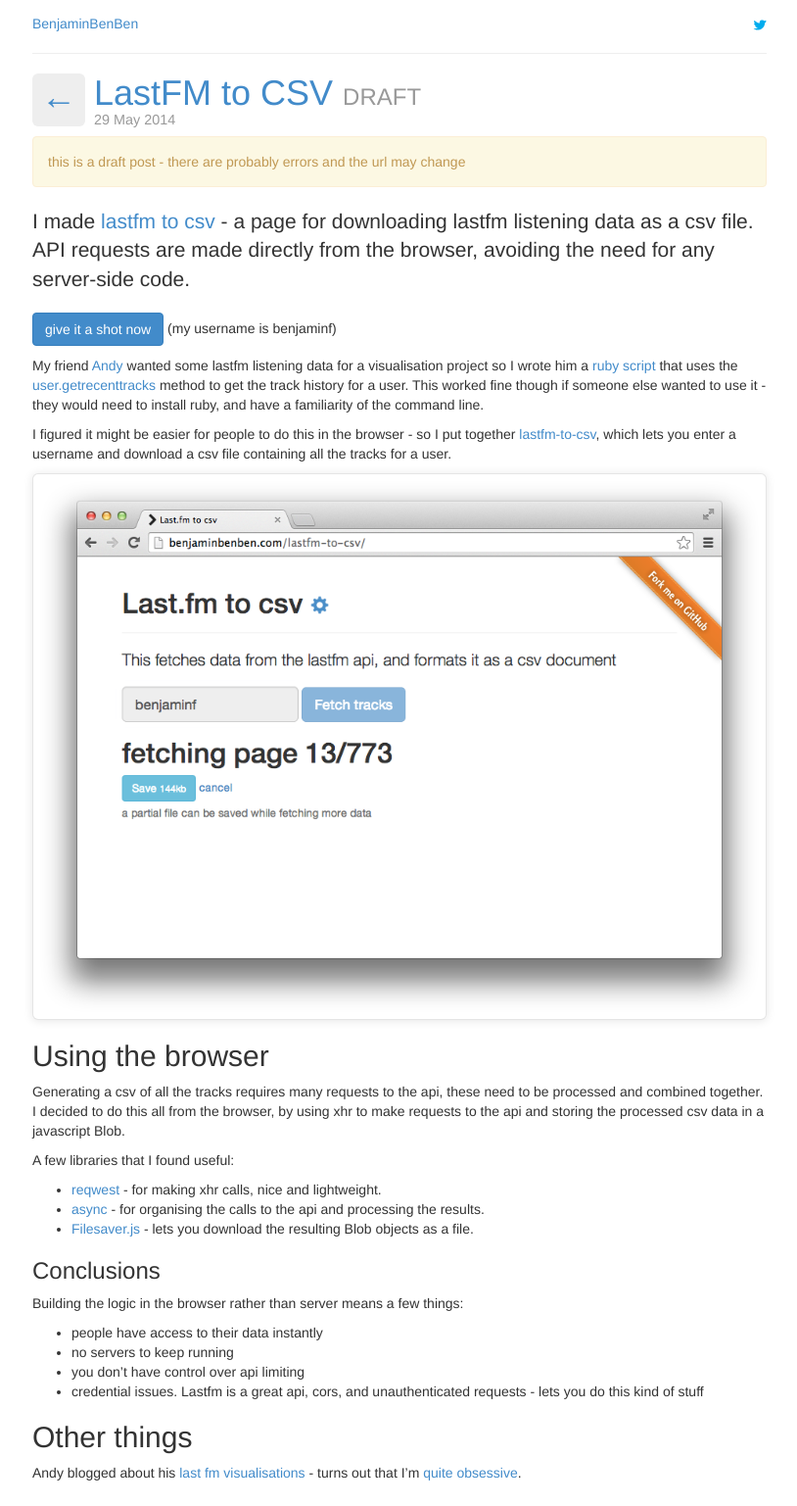
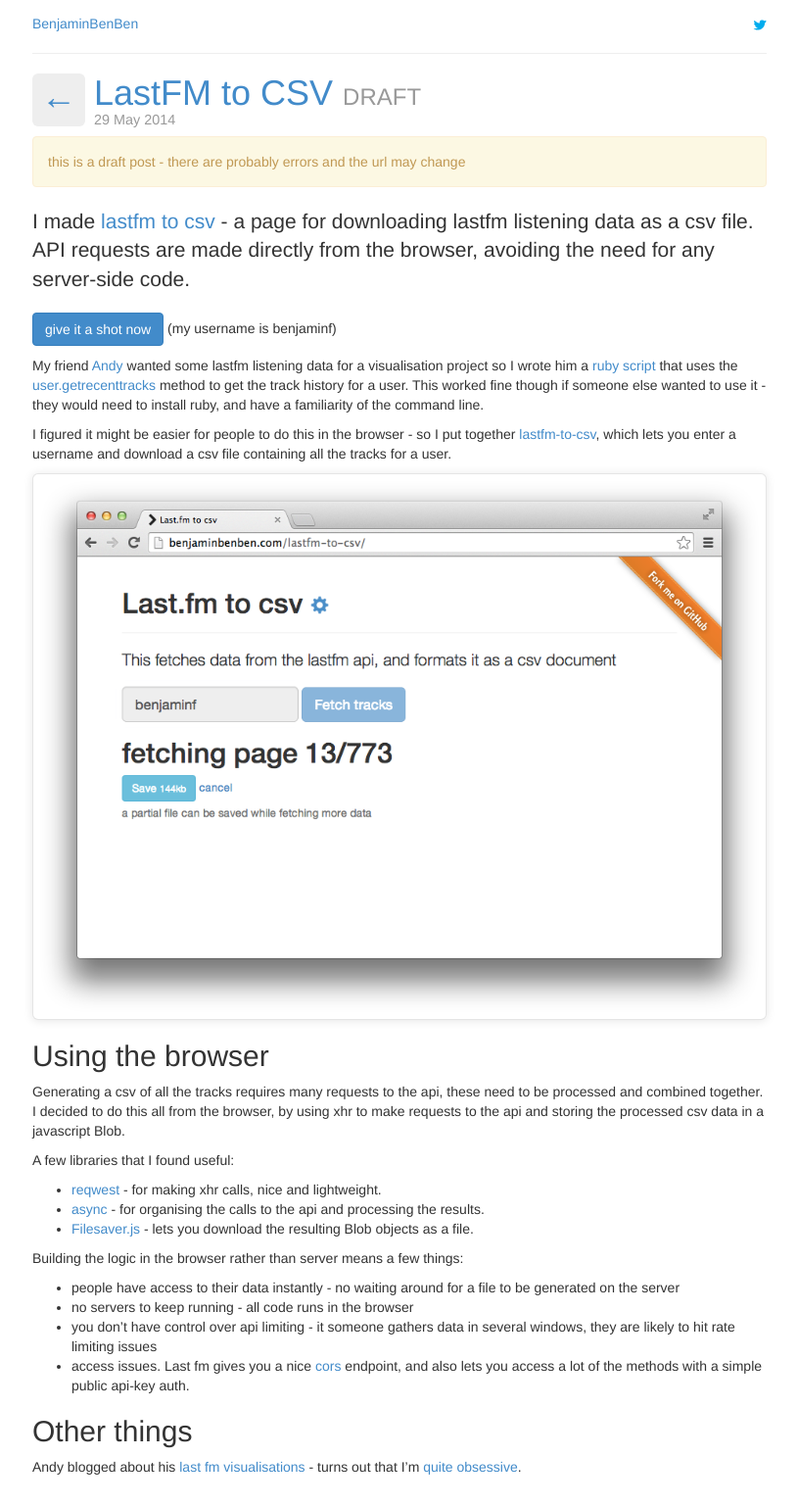
Before and after one commit to benfoxall/benfoxall.github.com, a Jekyll site: the page built from _posts/2014-05-29-lastfm-to-csv.md, in a window 1280 px wide. Shown: the whole page at 98% size, without its empty margins (232-1046 px from the left). Built offline with Jekyll 4.4.1, drawn with Linux system fonts in a browser that asks for light colours; comment, search, counter and statistics services are not loaded.

Commit message:
Update 2014-05-29-lastfm-to-csv.md

```diff
--- a/_posts/2014-05-29-lastfm-to-csv.md
+++ b/_posts/2014-05-29-lastfm-to-csv.md
@@ -27,14 +27,12 @@
 * [async](https://github.com/caolan/async) - for organising the calls to the api and processing the results.
 * [Filesaver.js](https://github.com/eligrey/FileSaver.js/) - lets you download the resulting Blob objects as a file.
 
-### Conclusions
-
 Building the logic in the browser rather than server means a few things:
 
-* people have access to their data instantly
-* no servers to keep running
-* you don't have control over api limiting
-* credential issues. Lastfm is a great api, cors, and unauthenticated requests - lets you do this kind of stuff
+* people have access to their data instantly - no waiting around for a file to be generated on the server
+* no servers to keep running - all code runs in the browser
+* you don't have control over api limiting - it someone gathers data in several windows, they are likely to hit rate limiting issues
+* access issues. Last fm gives you a nice [cors][cors] endpoint, and also lets you access a lot of the methods with a simple public api-key auth.
 
 ## Other things
 
```
Also changed, not shown: other parts of _posts/2014-05-29-lastfm-to-csv.md (+1 -0 lines).
